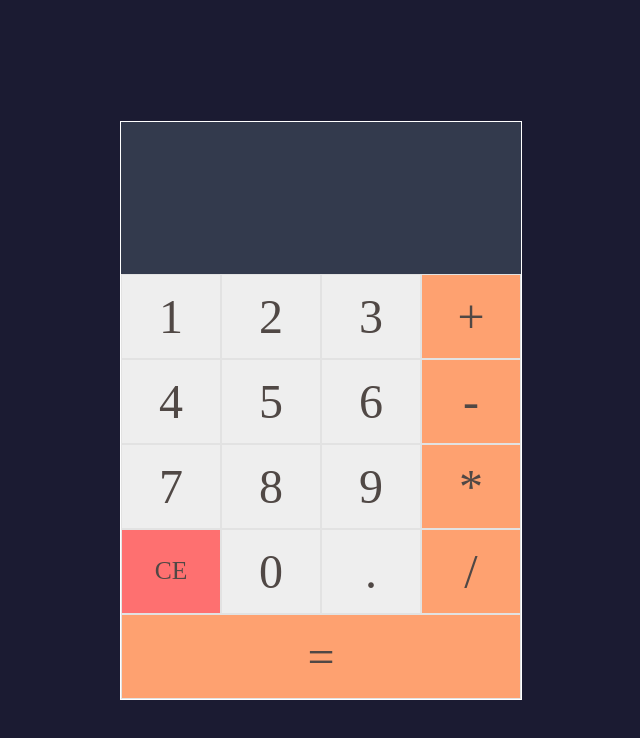
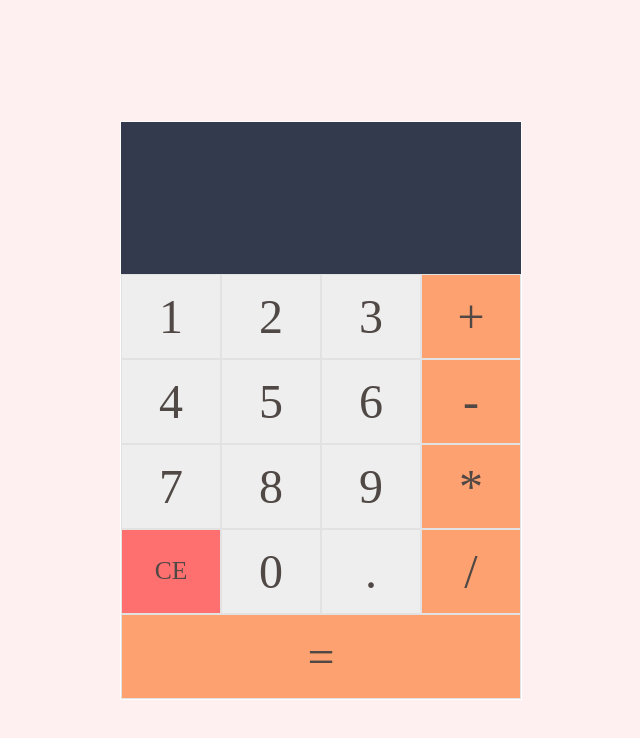
Before and after one commit to valentinoarballo/FreeCodeCampCalculator, a React (Create React App) app: page / in a window 1280 px wide. Shown: the top 738 px of the page, without its empty margins (319-959 px from the left). Built offline with nearby package versions, Linux system fonts and the light colour scheme.

Commit message:
un espectaculo

```diff
--- a/src/App.css
+++ b/src/App.css
@@ -1,7 +1,7 @@
 .App {
   height: 100vh;
   padding-top: 10px;
-  background-color: #1b1b32;
+  background-color: #fef0f0;
   font-family: sans-serif;
   display: flex;
   flex-wrap: wrap;
--- a/src/styles/pantalla.css
+++ b/src/styles/pantalla.css
@@ -9,4 +9,5 @@
   padding: 11px;
   color: #e2e2e2;
   margin: 1px solid #e2e2e2;
+  font-family: 'Times New Roman', sans-serif;
 }
```
